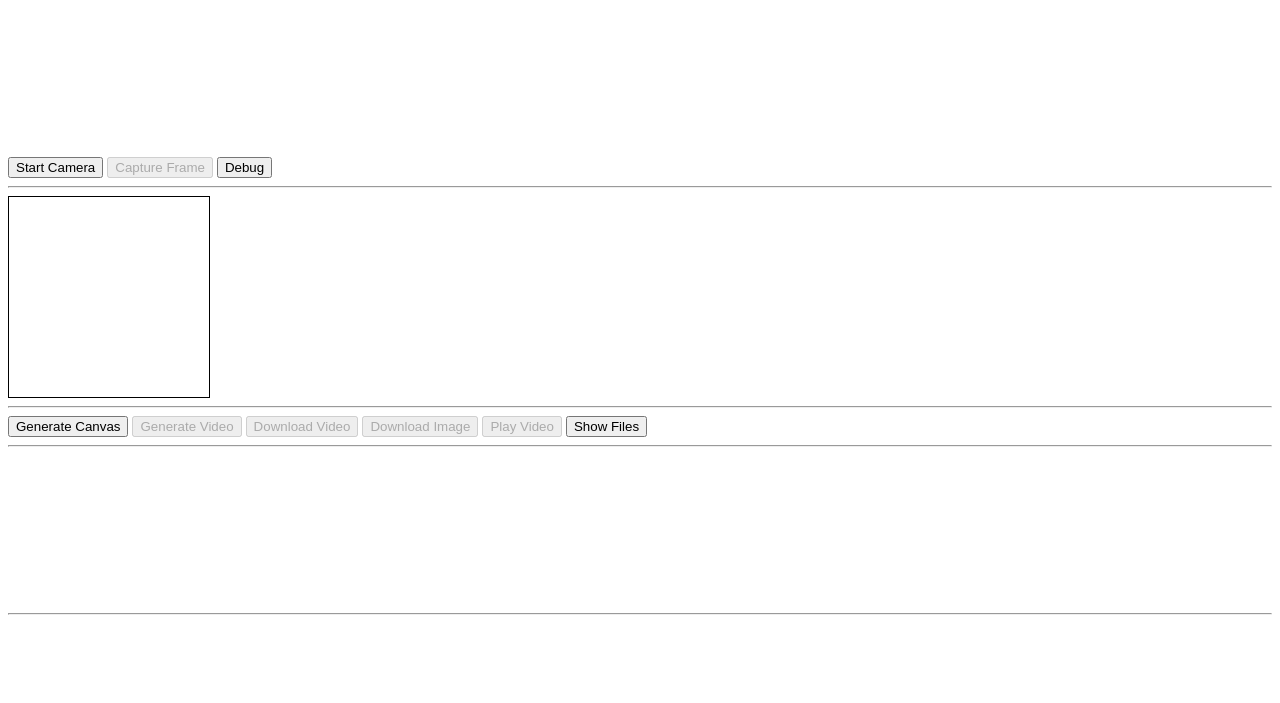
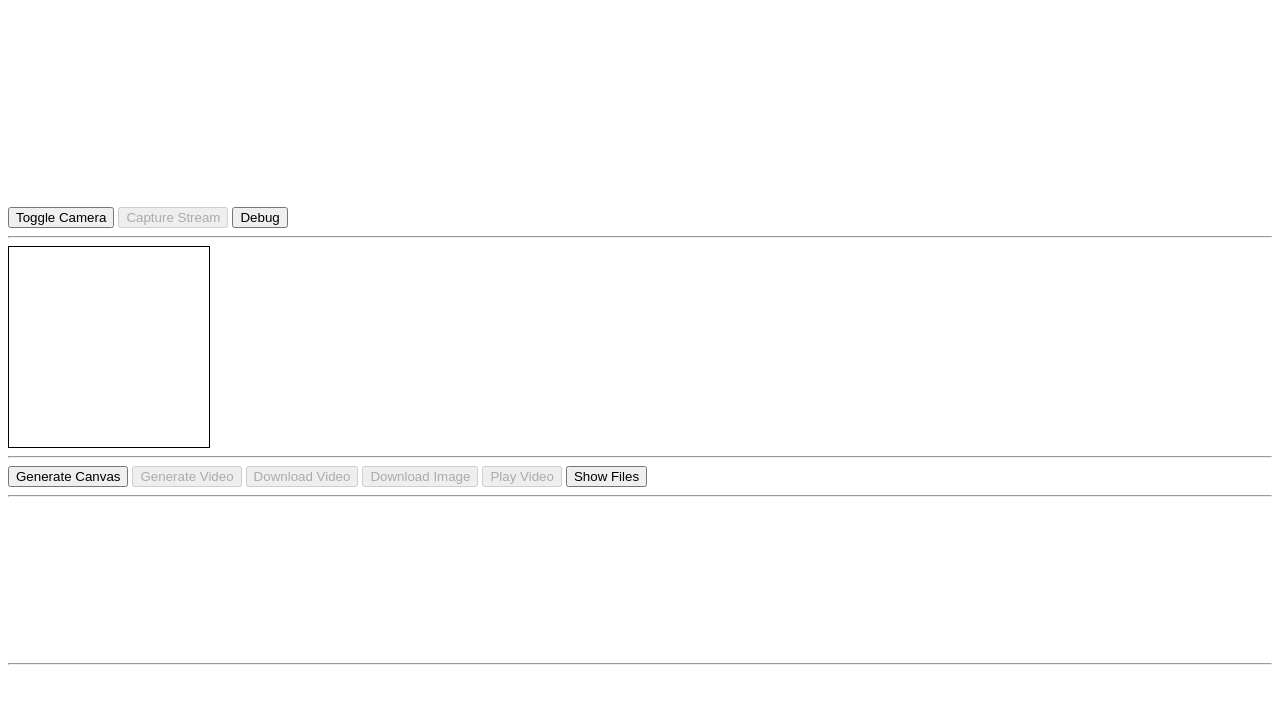
Before and after one commit to jlorek/9sec, a plain HTML site: page index.html in a window 1280 px wide. Shown: the part 5-708 px from the top of the page. Drawn offline with Linux system fonts and the light colour scheme.

Commit message:
Camera toggle

```diff
--- a/index.html
+++ b/index.html
@@ -2,11 +2,20 @@
   <head></head>
   <body>
     <div id="container">
-      <video id="camVideo" width="1" height="1" playsinline autoplay></video>
-      <canvas id="camCanvas"></canvas>
+      <!-- size must be > 0 for camera to produce output -->
+      <video
+        id="camVideo"
+        width="200"
+        height="200"
+        playsinline
+        autoplay
+      ></video>
+      <!-- causes safari ios to render nothing -->
+      <!-- style="display: none;" -->
+      <canvas id="camCanvas" style="width: 0px; height: 0px;"></canvas>
     </div>
-    <button id="btnCamera">Start Camera</button>
-    <button id="btnCapture" disabled>Capture Frame</button>
+    <button id="btnCamera">Toggle Camera</button>
+    <button id="btnCapture" disabled>Capture Stream</button>
     <button id="btnDebug">Debug</button>
     <hr />
     <canvas
--- a/index.js
+++ b/index.js
@@ -1,8 +1,9 @@
 let worker = startWorker();
 let video = undefined;
+let cameraFacing = true;
 
-const targetDurationSec = 6;
-const targetFps = 24;
+const targetDurationSec = 0.5;
+const targetFps = 12;
 
 const fileCount = targetDurationSec * targetFps;
 const frameDuration = 1000 / targetFps;
@@ -19,16 +20,24 @@ const btnDebug = document.getElementById("btnDebug");
 const camVideo = document.getElementById("camVideo");
 const camCanvas = document.getElementById("camCanvas");
 
-const constraints = {
-  audio: false,
-  video: true
-};
-
 btnDebug.addEventListener("click", () => {
   let files = convertImagesToFiles(images);
 });
 
 btnCamera.addEventListener("click", () => {
+  // https://developer.mozilla.org/en-US/docs/Web/API/MediaDevices/getUserMedia
+  const constraints = {
+    audio: false,
+    // video: true
+    video: {
+      // width: { min: 1024, ideal: 1280, max: 1920 },
+      // height: { min: 776, ideal: 720, max: 1080 },
+      facingMode: cameraFacing ? "environment" : "user"
+    }
+  };
+
+  cameraFacing = !cameraFacing;
+
   navigator.mediaDevices
     .getUserMedia(constraints)
     .then(handleSuccess)
@@ -51,7 +60,7 @@ camVideo.addEventListener("play", () => {
 
 function handleSuccess(stream) {
   console.log("Got access to user media");
-  window.stream = stream; // make stream available to browser console
+  //window.stream = stream; // make stream available to browser console
   camVideo.srcObject = stream;
   btnCapture.disabled = false;
 }
```
